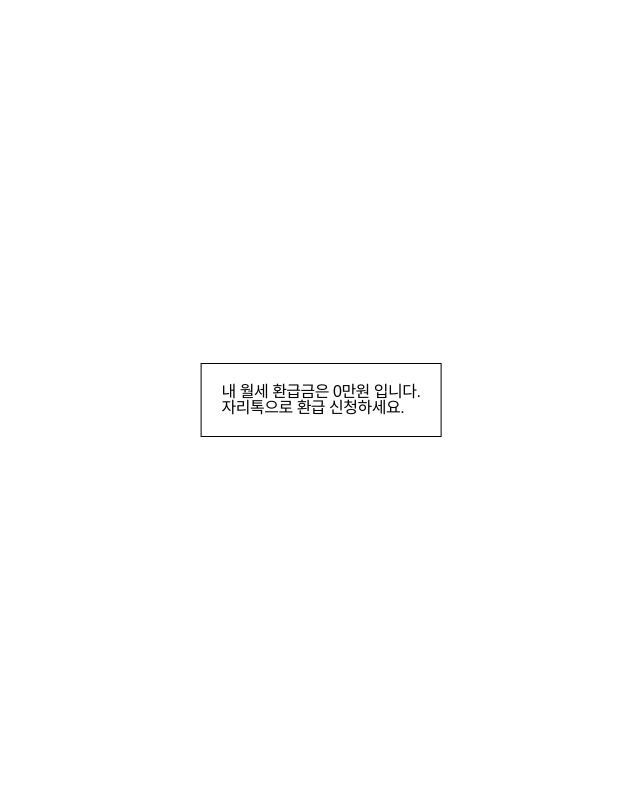
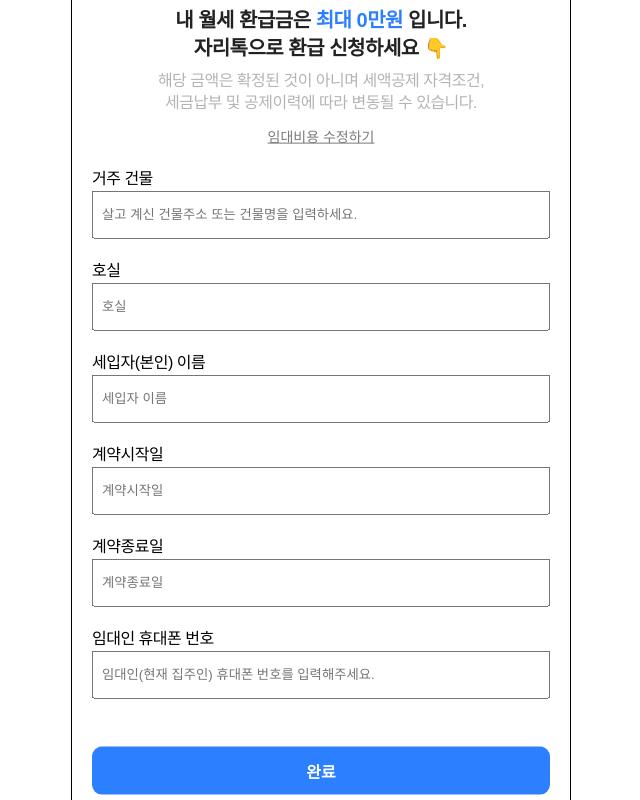
Before and after one commit to rlaqudwls25/callbus, a React (Create React App) app: page /refund in a window 1280 px wide. Shown: the whole page, without its empty margins (319-959 px from the left). Built offline with nearby package versions, Linux system fonts and the light colour scheme.

Commit message:
[Add]: residencyInfo 컴포넌트 추가

```diff
--- /dev/null
+++ b/src/components/recoils/buildingInfo.ts
@@ -0,0 +1,7 @@
+import { atom } from "recoil";
+import { BuldingInfoType } from "../../types/inputData";
+
+export const buldingInfoState = atom<BuldingInfoType[]>({
+  key: "buldingInfoState",
+  default: [],
+});
--- a/src/components/rentalInfo/RentalCategory.tsx
+++ b/src/components/rentalInfo/RentalCategory.tsx
@@ -59,7 +59,7 @@ const RentalCategory = () => {
 
 export default RentalCategory;
 
-const RentalInfoContainer = styled.div``;
+const RentalInfoContainer = styled.section``;
 
 const RantalSubTitleBox = styled.div`
   span {
--- a/src/components/rentalInfo/rentalForm.tsx
+++ b/src/components/rentalInfo/rentalForm.tsx
@@ -7,14 +7,18 @@ import { theme } from "../../styles/theme";
 import { RentalPriceType } from "../../types/inputData";
 import { useNavigate } from "react-router-dom";
 import { rentalRefundState, rentalTypeNameState } from "../recoils/rentalInfo";
-import { RecoilState, useRecoilState } from "recoil";
+import { useRecoilValue, useRecoilState } from "recoil";
 
 const RentalForm = () => {
   const [rentalList, setRentalList] = useState<RentalPriceType[]>(RentalInfo);
   const [managePriceCheck, setManagePriceCheck] = useState(false);
   const [refundPrice, setRefundPrice] = useRecoilState(rentalRefundState);
-  const [rentalTypeName] = useRecoilState(rentalTypeNameState);
+  const rentalTypeName = useRecoilValue(rentalTypeNameState);
   const navigate = useNavigate();
+
+  useEffect(() => {
+    localStorage.setItem("list", JSON.stringify(refundPrice));
+  }, [refundPrice]);
 
   useEffect(() => {
     handelRentalValue();
@@ -23,6 +27,10 @@ const RentalForm = () => {
   useEffect(() => {
     handleDisabledData();
   }, [managePriceCheck, rentalTypeName]);
+
+  useEffect(() => {
+    getLocalStorage();
+  }, []);
 
   const handelRentalValue = () => {
     if (rentalTypeName === "월세")
@@ -83,6 +91,14 @@ const RentalForm = () => {
 
   const managePriceCheckToggle = () => {
     setManagePriceCheck((prev) => !prev);
+  };
+
+  const getLocalStorage = () => {
+    if (!refundPrice.length) {
+      return;
+    }
+    const getList = JSON.parse(localStorage.getItem("list") as string);
+    setRentalList(getList);
   };
 
   const saveRentalInfo = () => {
@@ -160,6 +176,3 @@ const SaveButtonBox = styled.div`
     ${mixin.fontSet(theme.gray, "14px", "400")}
   }
 `;
-function useRecoilValue(rentalRefundState: RecoilState<RentalPriceType[]>) {
-  throw new Error("Function not implemented.");
-}
--- a/src/components/residencyInfo/buildingInfomation.tsx
+++ b/src/components/residencyInfo/buildingInfomation.tsx
@@ -1,5 +1,111 @@
+import { useState } from "react";
+import { useNavigate } from "react-router-dom";
+import { RecoilState, useRecoilState } from "recoil";
+import styled from "styled-components";
+import BuildingInfoInput from "../../layout/buildingInfoInput";
+import { BuildingInfoData } from "../../mock/data";
+import { mixin } from "../../styles/mixin";
+import { theme } from "../../styles/theme";
+import { BuldingInfoType } from "../../types/inputData";
+import { buldingInfoState } from "../recoils/buildingInfo";
+
 const BuildingInfomation = () => {
-  return <div></div>;
+  const [buildingInfoList, setBuildingInfoList] =
+    useState<BuldingInfoType[]>(BuildingInfoData);
+  const [saveBulingInfo, setSaveBulingInfo] = useRecoilState(buldingInfoState);
+  const navigate = useNavigate();
+
+  const handleValue = (e: React.ChangeEvent<HTMLInputElement>) => {
+    const { id, value } = e.target;
+
+    const updateValue = buildingInfoList.map((item) =>
+      item.id === Number(id) ? { ...item, value } : item
+    );
+
+    setBuildingInfoList(updateValue);
+  };
+
+  const onComplete = () => {
+    setSaveBulingInfo(buildingInfoList);
+    navigate("/complete");
+  };
+
+  return (
+    <BuildingInfoContainer>
+      <BuildingInfoWrapper>
+        <BuildingInfoBox>
+          {buildingInfoList.map((item) => {
+            const { id, type, value, name, placeholder } = item;
+
+            return (
+              <BuildingInfoInput
+                key={id}
+                itemId={id}
+                name={name}
+                type={type}
+                value={value}
+                onChange={handleValue}
+                placeholder={placeholder}
+              />
+            );
+          })}
+          <CompleteBtn onClick={onComplete}>
+            <span>완료</span>
+          </CompleteBtn>
+        </BuildingInfoBox>
+      </BuildingInfoWrapper>
+    </BuildingInfoContainer>
+  );
 };
 
 export default BuildingInfomation;
+
+const BuildingInfoContainer = styled.section`
+  ${mixin.marginSet(24, 0, 0, 0)}
+`;
+
+const BuildingInfoWrapper = styled.div``;
+
+const BuildingInfoBox = styled.div`
+  label {
+    ${mixin.marginSet(0, 0, 4, 0)}
+  }
+`;
+
+// const BuildingInfoInput = styled.input`
+//   width: 100%;
+//   height: 46px;
+//   ${mixin.paddingSet(0, 0, 0, 10)}
+// `;
+
+// const ContractInfoBox = styled.div`
+//   ${mixin.marginSet(0, 0, 24, 0)}
+// `;
+
+// const ContractWrapper = styled.div`
+//   display: grid;
+//   grid-template-columns: repeat(2, 1fr);
+//   margin: 24px 0px 0px 0px;
+// `;
+
+// const ContractSpace = styled.div`
+//   ${mixin.flexSet("", "", "column")}
+// `;
+
+// const PhoneNumberBox = styled(ContractSpace)``;
+
+// const NoticeTest = styled.span`
+//   ${mixin.fontSet(theme.gray, "12px", "400")}
+//   line-height: 2;
+// `;
+
+const CompleteBtn = styled.button`
+  width: 100%;
+  height: 48px;
+  background-color: ${theme.blue};
+  ${mixin.marginSet(24, 0, 0, 0)}
+
+  span {
+    ${mixin.fontSet(theme.white, "16px", "700")}
+  }
+`;
--- a/src/components/residencyInfo/monthPriceRefund.tsx
+++ b/src/components/residencyInfo/monthPriceRefund.tsx
@@ -1,20 +1,81 @@
+import { useNavigate } from "react-router-dom";
 import { useRecoilValue } from "recoil";
+import styled from "styled-components";
+import { mixin } from "../../styles/mixin";
+import { theme } from "../../styles/theme";
 import { rentalRefundState } from "../recoils/rentalInfo";
 
 const MonthPriceRefund = () => {
   const rentalInfo = useRecoilValue(rentalRefundState);
+  const navigate = useNavigate();
 
-  const data = rentalInfo.reduce((res, { value, name }) => {
+  const refundMonthPrice = rentalInfo.reduce((res, { value, name }) => {
     const price = name === "월 임대료" && Math.floor(Number(value) * 60 * 0.17);
 
     return res + +price;
   }, 0);
 
+  const renTalInfoUpdate = () => {
+    navigate("/");
+  };
+
   return (
-    <div>
-      내 월세 환급금은 {data}만원 입니다. <br /> 자리톡으로 환급 신청하세요.
-    </div>
+    <PriceRefundBox>
+      <PriceRefundWrapper>
+        <PriceText>
+          <h2>
+            내 월세 환급금은 <span>최대 {refundMonthPrice}만원</span> 입니다.{" "}
+            <br /> 자리톡으로 환급 신청하세요 👇
+          </h2>
+        </PriceText>
+        <NoticeRefundText>
+          <span>
+            해당 금액은 확정된 것이 아니며 세액공제 자격조건, <br />
+            세금납부 및 공제이력에 따라 변동될 수 있습니다.
+          </span>
+          <RentalPriceUpdateBtn onClick={renTalInfoUpdate}>
+            <span>임대비용 수정하기</span>
+          </RentalPriceUpdateBtn>
+        </NoticeRefundText>
+      </PriceRefundWrapper>
+    </PriceRefundBox>
   );
 };
+export default MonthPriceRefund;
 
-export default MonthPriceRefund;
+const PriceRefundBox = styled.section``;
+
+const PriceRefundWrapper = styled.div``;
+
+const PriceText = styled.div`
+  ${mixin.flexSet("center", "center")}
+  margin-bottom: 8px;
+
+  h2 {
+    ${mixin.fontSet(theme.black, "20px", "700")}
+    text-align: center;
+    line-height: 1.4;
+    span {
+      color: ${theme.blue};
+    }
+  }
+`;
+
+const NoticeRefundText = styled.div`
+  ${mixin.flexSet("center", "center", "column")}
+  line-height: 1.4;
+
+  span {
+    ${mixin.fontSet(theme.blurrygray, "16px", "500")}
+    text-align: center;
+  }
+`;
+
+const RentalPriceUpdateBtn = styled.button`
+  ${mixin.marginSet(10, 0, 0, 0)}
+
+  span {
+    ${mixin.fontSet(theme.gray, "14px", "500")}
+    text-decoration: underline
+  }
+`;
--- /dev/null
+++ b/src/components/totalInfo/totalInfo.tsx
@@ -0,0 +1,5 @@
+const TotalInfo = () => {
+  return <div></div>;
+};
+
+export default TotalInfo;
--- /dev/null
+++ b/src/layout/buildingInfoInput.tsx
@@ -0,0 +1,41 @@
+import styled from "styled-components";
+import { mixin } from "../styles/mixin";
+import { theme } from "../styles/theme";
+
+interface Props {
+  value: string | number;
+  type: string;
+  onChange?: (e: React.ChangeEvent<HTMLInputElement>) => void;
+  placeholder?: string;
+  itemId: number;
+  name: string;
+}
+
+const BuildingInfoInput = (props: Props) => {
+  const { type, onChange, value, itemId, name, placeholder } = props;
+
+  return (
+    <InputBox itemId={itemId}>
+      <label>{name}</label>
+      <Inputs
+        id={String(itemId)}
+        type={type}
+        value={value}
+        onChange={onChange}
+        placeholder={placeholder}
+      />
+    </InputBox>
+  );
+};
+
+export default BuildingInfoInput;
+
+const InputBox = styled.div<{ itemId: number }>`
+  ${mixin.flexSet("", "", "column")}
+  ${mixin.marginSet(0, 0, 24, 0)}
+`;
+
+const Inputs = styled.input`
+  height: 48px;
+  ${mixin.paddingSet(0, 0, 0, 8)}
+`;
--- a/src/layout/container.tsx
+++ b/src/layout/container.tsx
@@ -19,7 +19,8 @@ const Box = styled.div`
   position: fixed;
   top: 50%;
   left: 50%;
+  width: 500px;
+  padding: 20px;
   transform: translate(-50%, -50%);
   border: 1px solid black;
-  padding: 20px;
 `;
--- a/src/layout/rentalInput.tsx
+++ b/src/layout/rentalInput.tsx
@@ -5,7 +5,6 @@ import { theme } from "../styles/theme";
 interface Props {
   value: string | number;
   type: string;
-  children?: string;
   onChange?: (e: React.ChangeEvent<HTMLInputElement>) => void;
   placeholder?: string;
   id?: any;
--- a/src/mock/data.ts
+++ b/src/mock/data.ts
@@ -8,7 +8,7 @@ export const RentalInfo = [
     id: 1,
     type: "text",
     placeholder: "보증금",
-    value: "50",
+    value: "",
     unit: "만원",
     name: "보증금",
     min: "",
@@ -20,7 +20,7 @@ export const RentalInfo = [
     id: 2,
     type: "text",
     placeholder: "월 임대료",
-    value: "50",
+    value: "",
     unit: "만원",
     name: "월 임대료",
     min: "",
@@ -32,7 +32,7 @@ export const RentalInfo = [
     id: 3,
     type: "text",
     placeholder: "월 관리비",
-    value: "30",
+    value: "",
     unit: "만원",
     name: "월 관리비",
     min: "",
@@ -44,7 +44,7 @@ export const RentalInfo = [
     id: 4,
     type: "number",
     placeholder: "임대료 납부일",
-    value: 31,
+    value: "",
     unit: "일",
     name: "임대료 납부일",
     min: "1",
@@ -53,3 +53,48 @@ export const RentalInfo = [
     rentalManageCheck: [{ month: false, year: true }],
   },
 ];
+
+export const BuildingInfoData = [
+  {
+    id: 1,
+    type: "text",
+    placeholder: "살고 계신 건물주소 또는 건물명을 입력하세요.",
+    value: "",
+    name: "거주 건물",
+  },
+  {
+    id: 2,
+    type: "text",
+    placeholder: "호실",
+    value: "",
+    name: "호실",
+  },
+  {
+    id: 3,
+    type: "text",
+    placeholder: "세입자 이름",
+    value: "",
+    name: "세입자(본인) 이름",
+  },
+  {
+    id: 4,
+    type: "text",
+    placeholder: "계약시작일",
+    value: "",
+    name: "계약시작일",
+  },
+  {
+    id: 5,
+    type: "text",
+    placeholder: "계약종료일",
+    value: "",
+    name: "계약종료일",
+  },
+  {
+    id: 6,
+    type: "text",
+    placeholder: "임대인(현재 집주인) 휴대폰 번호를 입력해주세요.",
+    value: "",
+    name: "임대인 휴대폰 번호",
+  },
+];
--- a/src/styles/globalStyles.ts
+++ b/src/styles/globalStyles.ts
@@ -170,5 +170,7 @@ button {
   outline: none;
   border: none;
   border-radius: 10px;
+  background-color: white;
+  cursor: pointer;
 }
 `;
```
Also changed, not shown: src/types/inputData.ts (+8 -0 lines).
